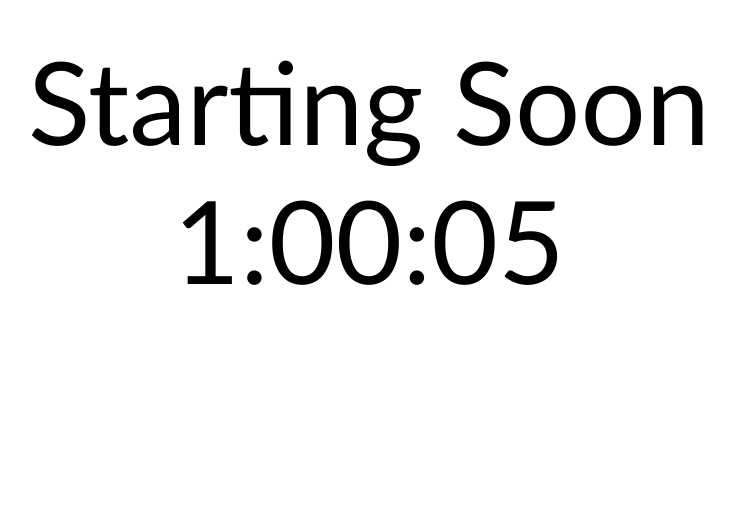
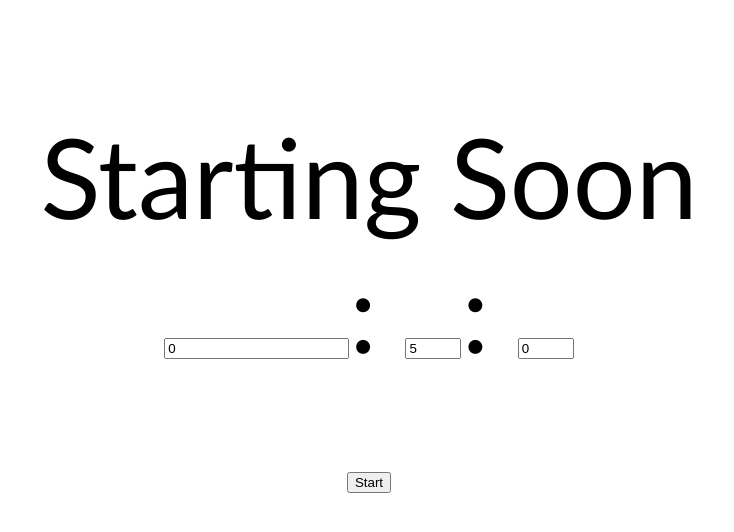
Before and after one commit to myattasaurus/streaming, a plain HTML site: page starting-soon.html in a window 1280 px wide. Shown: the part 230-762 px from the top of the page, without its empty margins (271-1005 px from the left). Drawn offline with Linux system fonts and the light colour scheme.

Commit message:
tweak setup

```diff
--- a/starting-soon.css
+++ b/starting-soon.css
@@ -3,7 +3,7 @@ html {
 }
 
 body {
-    font-family: Calibri, Helvetica, sans-serif;
+    background-color: transparent;
     margin: 0;
     height: 100%;
     -webkit-user-select: none;
@@ -12,16 +12,28 @@ body {
     user-select: none;
 }
 
-.center {
+.display {
     display: flex;
     flex-wrap: wrap;
     justify-content: center;
     align-items: center;
     text-align: center;
-    height: 100%;
+    height: 1080px;
 }
 
 .text {
-    font-family: 'Gill Sans', 'Gill Sans MT', Calibri, 'Trebuchet MS', sans-serif;
-    font-size: 9vw;
+    font-family: Calibri, Helvetica, sans-serif;
+    font-size: 111px;
 }
+
+.admin {
+    background-color: white;
+    padding: 10px;
+}
+
+.admin>.innards {
+    border: 2px solid black;
+    border-radius: 5px;
+    padding: 10px;
+    height: 100%;
+}
--- a/starting-soon.html
+++ b/starting-soon.html
@@ -6,12 +6,20 @@
     <script src="timer.js"></script>
 </head>
 
-<body onload="onLoad()">
-    <div class="center">
-        <div class="text">
+<body>
+    <div class="display" id="display">
+        <div class="text" id="text">
             Starting Soon
             <br />
-            <span id="timer">5:00</span>
+            <div id="setup">
+                <input id="hours" type="number" min="0" value="0" />:
+                <input id="minutes" type="number" min="0" max="59" value="5" />:
+                <input id="seconds" type="number" min="0" max="59" value="0" />
+                <br />
+                <button id="start-timer-button" onclick="startTimer()">Start</button>
+            </div>
+        </div>
+        <div>
         </div>
     </div>
 </body>
--- a/timer.js
+++ b/timer.js
@@ -6,13 +6,20 @@ let DAYS = 24 * HOURS;
 let timerElement;
 let targetTimestamp;
 
-function onLoad() {
-    timerElement = document.getElementById('timer');
+function startTimer() {
+    timerElement = document.createElement('span');
+    document.getElementById('text').append(timerElement);
     requestAnimationFrame(firstTimerAnimationTick);
 }
 
 function firstTimerAnimationTick(timestamp) {
-    targetTimestamp = 1 * HOURS + 10 * SECONDS + timestamp;
+    let hours = Number(document.getElementById('hours').value);
+    let minutes = Number(document.getElementById('minutes').value);
+    let seconds = Number(document.getElementById('seconds').value);
+
+    targetTimestamp = hours * HOURS + minutes * MINUTES + seconds * SECONDS + timestamp + 1 * SECONDS;
+
+    document.getElementById('setup').remove();
     requestAnimationFrame(timerAnimationTick);
 }
 
```
